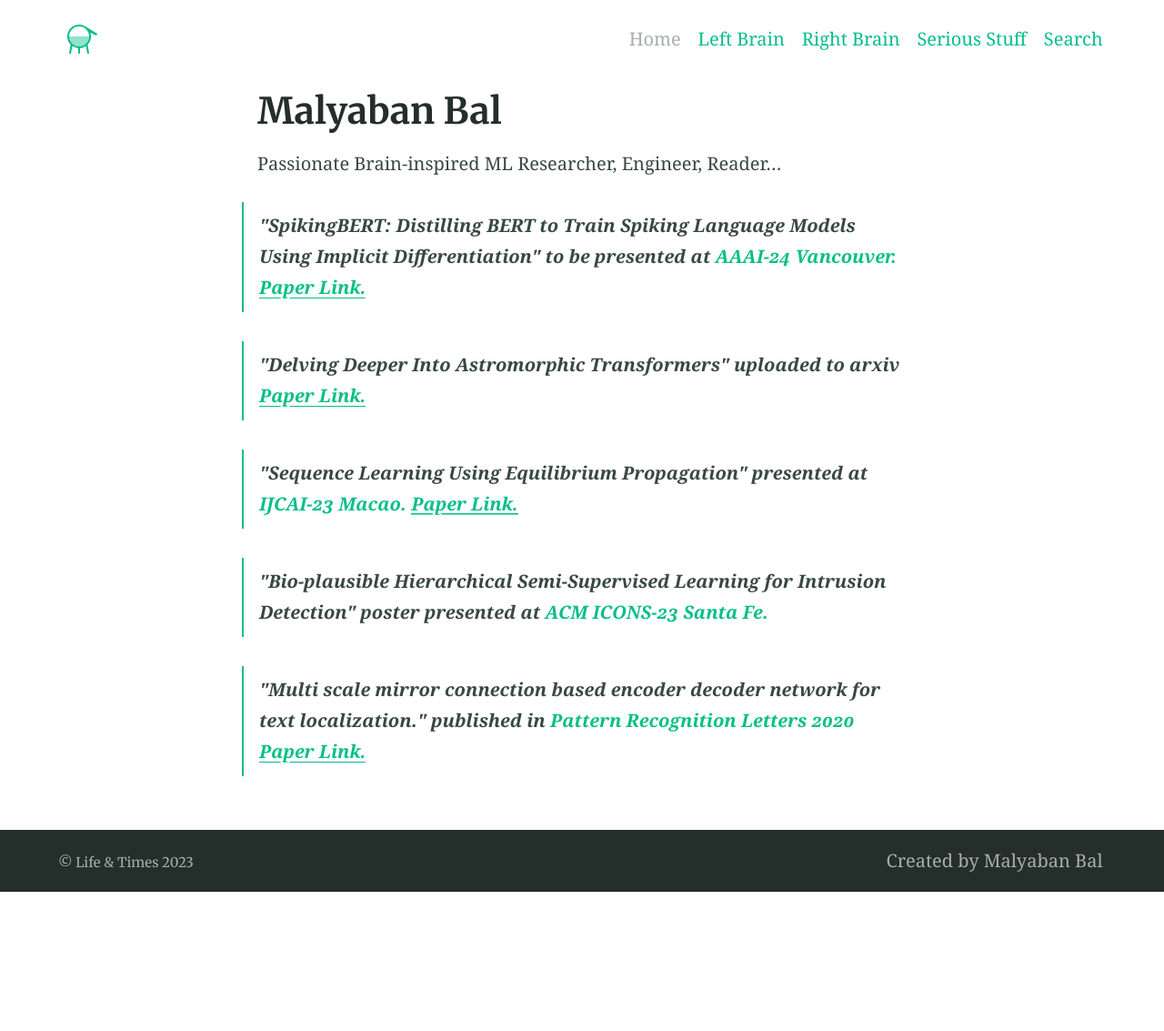
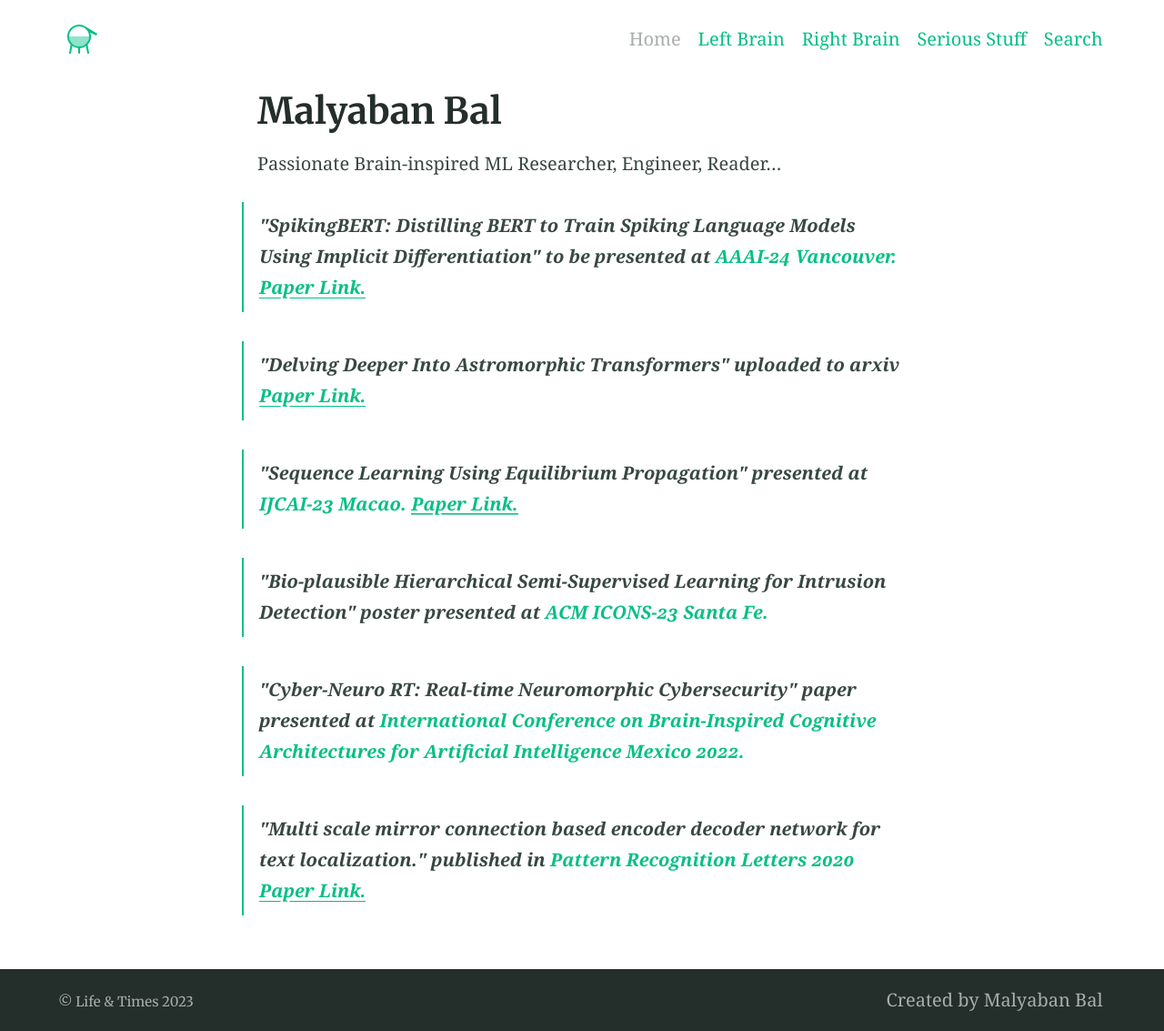
Before and after one commit to dovahkiin1995/dovahkiin1995.github.io, a Jekyll site: the page built from index.md, in a window 1280 px wide. Shown: the whole page at 91% size. Built offline with Jekyll 4.4.1, drawn with Linux system fonts in a browser that asks for light colours; before the commit the page ends 980 px from its top, so only the background shows below that.

Commit message:
Update index.md

```diff
--- a/index.md
+++ b/index.md
@@ -9,6 +9,7 @@ Passionate Brain-inspired ML Researcher, Engineer, Reader...
     <p><span>"Delving Deeper Into Astromorphic Transformers" uploaded to arxiv</span> <a href="https://arxiv.org/pdf/2312.10925.pdf">Paper Link.</a></p>
   <p><span>"Sequence Learning Using Equilibrium Propagation" presented at</span><span style="color:#05bf85;"> IJCAI-23 Macao.</span> <a href="https://www.ijcai.org/proceedings/2023/0329.pdf">Paper Link.</a></p>
     <p><span>"Bio-plausible Hierarchical Semi-Supervised Learning for Intrusion Detection" poster presented at</span><span style="color:#05bf85;"> ACM ICONS-23 Santa Fe.</span></p>
+    <p><span>"Cyber-Neuro RT: Real-time Neuromorphic Cybersecurity" paper presented at</span><span style="color:#05bf85;"> International Conference on Brain-Inspired Cognitive Architectures for Artificial Intelligence Mexico 2022.</span></p>
    <p><span>"Multi scale mirror connection based encoder decoder network for text localization." published in</span><span style="color:#05bf85;"> Pattern Recognition Letters 2020</span> <a href="https://www.sciencedirect.com/science/article/abs/pii/S0167865520301227">Paper Link.</a></p>
 </blockquote>
 <style>
```
